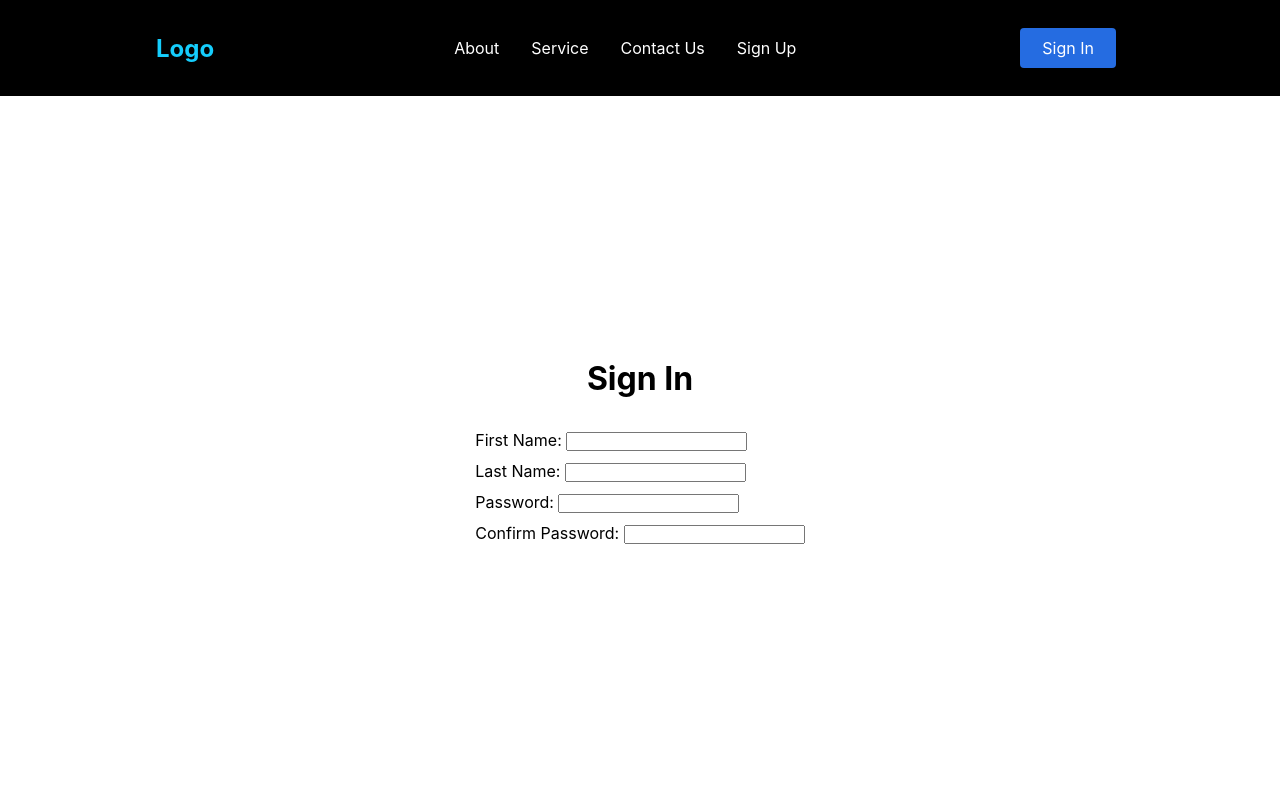
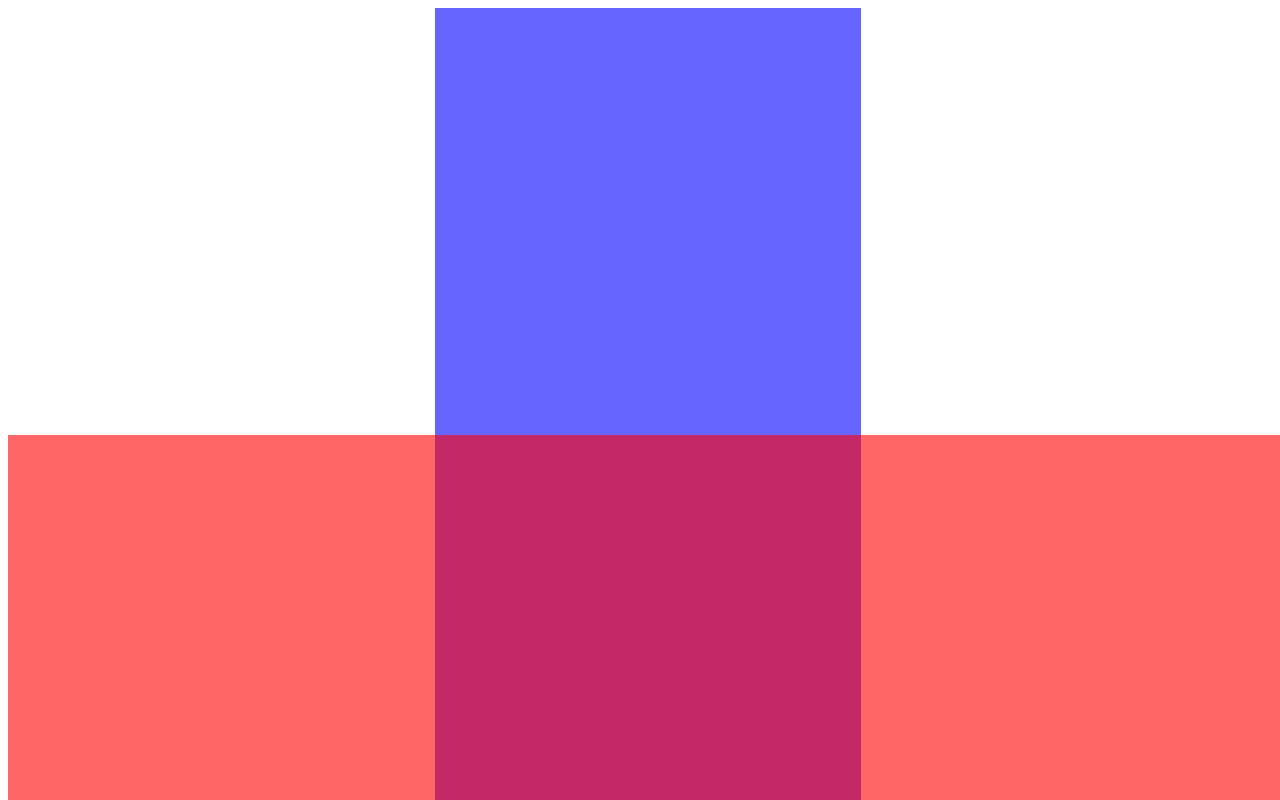
Before and after one commit to ccchippp/navbar-1, a React (Create React App) app: page /sign-in in a window 1280 px wide. Shown: the top 800 px of the page. Built offline with nearby package versions, Linux system fonts and the light colour scheme.

Commit message:
testing grid styles

```diff
--- a/src/App.css
+++ b/src/App.css
@@ -38,3 +38,25 @@
   align-items: center;
   justify-content: center;
 }
+.container {
+  display: grid;
+  grid-template-rows: 1fr 1fr 1fr;
+  grid-template-columns: 1fr 1fr 1fr;
+  width: 100vw;
+  height: 100vw;
+}
+.red {
+  background-color: rgba(255, 0, 0, .6);
+  /* grid-row-start: 2;
+  grid-row-end: 3;
+  grid-column-start: 1;
+  grid-column-end: 4; */
+  grid-area: 2/ 1/ 3/ 4;
+}
+.blue {
+  background-color: rgba(0,0,255, .6);
+  grid-row-start: 1;
+  grid-row-end: 4;
+  grid-column-start: 2;
+  grid-column-end: 3;
+}
--- a/src/App.js
+++ b/src/App.js
@@ -11,17 +11,21 @@ import SignIn from './pages/signin.js'
 
 function App() {
   return (
-  <Router>
-      <Navbar/>
-      <Switch>
-        <Route path='/' exact component={Home}/>
-        <Route path='/about' component={About}/>
-        <Route path='/service' component={Service}/>
-        <Route path='/contact-us' component={Contact}/>
-        <Route path='/sign-up' component={SignUp}/>
-        <Route path='/sign-in' component={SignIn}/>
-      </Switch>
-  </Router>
+    <div className='container'>
+      <span className="blue"></span>
+      <span className="red"></span>
+    </div>
+  // <Router>
+  //     <Navbar/>
+  //     <Switch>
+  //       <Route path='/' exact component={Home}/>
+  //       <Route path='/about' component={About}/>
+  //       <Route path='/service' component={Service}/>
+  //       <Route path='/contact-us' component={Contact}/>
+  //       <Route path='/sign-up' component={SignUp}/>
+  //       <Route path='/sign-in' component={SignIn}/>
+  //     </Switch>
+  // </Router>
   );
 }
 
--- a/src/index.js
+++ b/src/index.js
@@ -1,7 +1,8 @@
 import React from 'react';
 import ReactDOM from 'react-dom';
-import './index.css';
+// import './index.css';
 import App from './App';
+import styles from'./App.css'
 import reportWebVitals from './reportWebVitals';
 
 ReactDOM.render(
```
